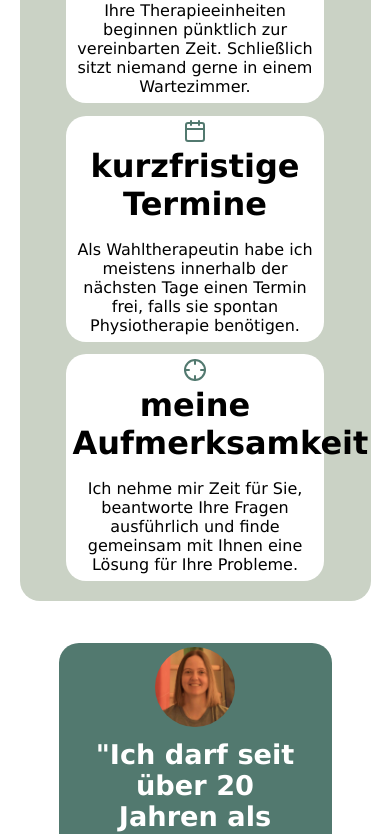
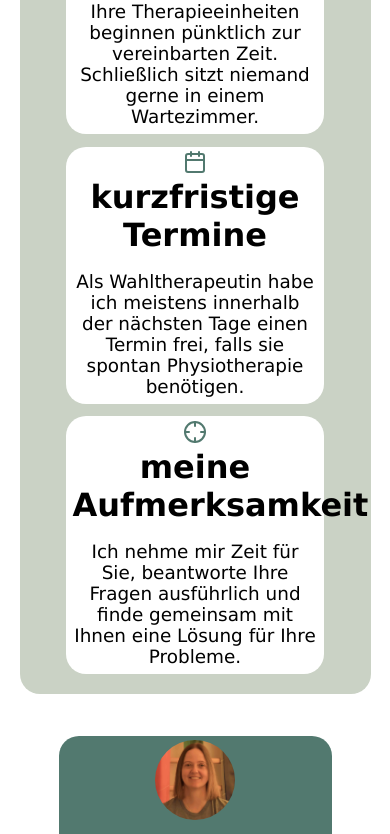
Before and after one commit to Tobias-Huch/linzer-physiotherapie.at, a plain HTML site: page index.html in a window 390 px wide. Shown: the part 699-1533 px from the top of the page. Drawn offline with Linux system fonts and the light colour scheme.

```diff
--- a/style.css
+++ b/style.css
@@ -252,5 +252,8 @@ strong{
     .advantageIcon{
         width: 10%;
     }
+    p{
+        font-size: 115%;
+    }
 
 }
```
